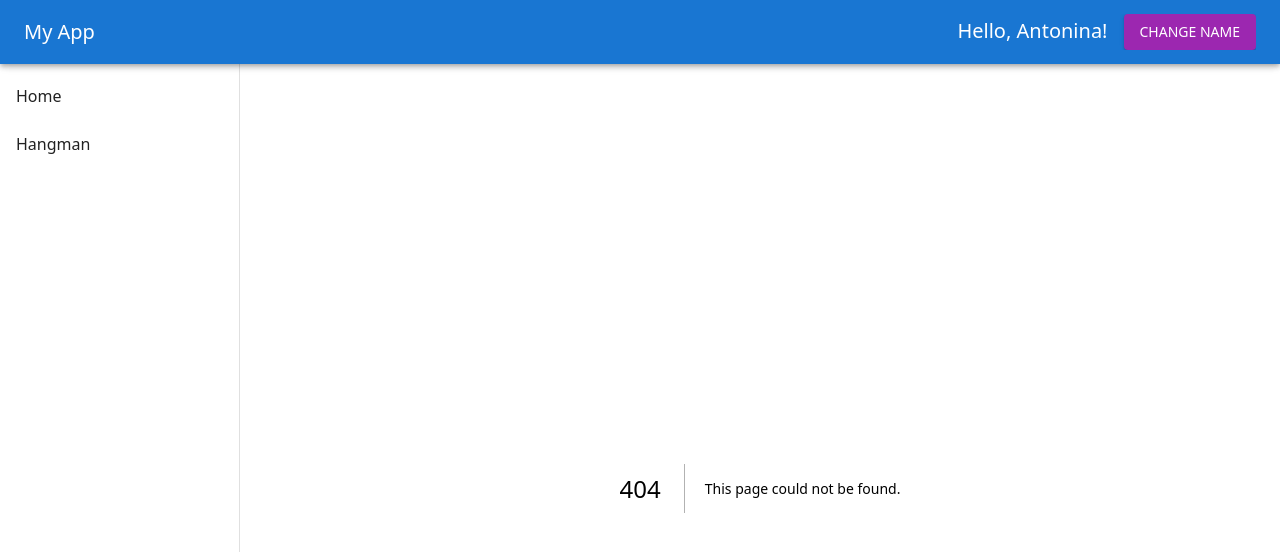
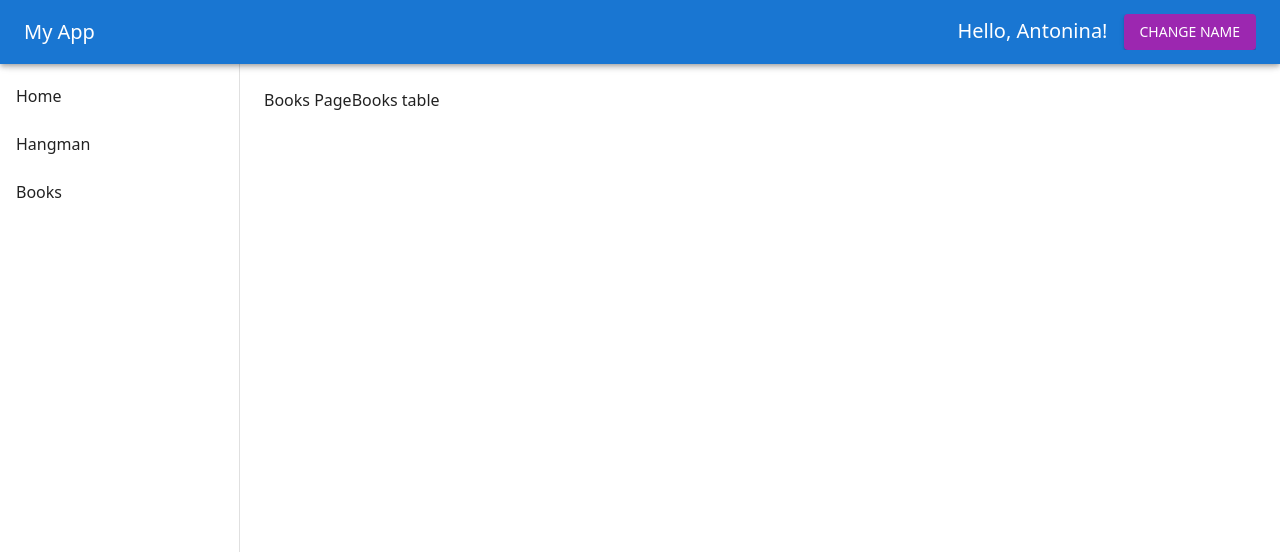
Before and after one commit to linras/library, a Next.js app in the folder Library/library.client/: page /books in a window 1280 px wide. Before the commit this address had no page. Shown: the top 552 px of the page. Built offline with nearby package versions, Linux system fonts and the light colour scheme; what @mui/material-nextjs would draw is missing.

Commit message:
books init

```diff
--- /dev/null
+++ b/Library/library.client/app/books/page.tsx
@@ -0,0 +1,12 @@
+import BooksTable from "../components/books/books-table/books-table";
+
+const BooksPage = () => {
+  return (
+    <div>
+      Books Page
+      <BooksTable />
+    </div>
+  );
+};
+
+export default BooksPage;
--- /dev/null
+++ b/Library/library.client/app/components/books/books-table/books-table.tsx
@@ -0,0 +1,5 @@
+const BooksTable = () => {
+  return <>Books table</>;
+};
+
+export default BooksTable;
--- a/Library/library.client/app/components/hangman/keyboard.tsx
+++ b/Library/library.client/app/components/hangman/keyboard.tsx
@@ -26,6 +26,7 @@ const HangmanLetter = ({
   const handleClick = () => {
     setWasPressed(true);
     handleLetterClick(letter);
+    debugger;
   };
 
   return (
--- a/Library/library.client/app/components/layout/page-layout.tsx
+++ b/Library/library.client/app/components/layout/page-layout.tsx
@@ -60,6 +60,11 @@ export const PageLayout = ({ children }: IProps) => {
                 <ListItemText primary={"Hangman"} />
               </ListItemButton>
             </Link>
+            <Link href={`/books`} passHref key={"books"}>
+              <ListItemButton>
+                <ListItemText primary={"Books"} />
+              </ListItemButton>
+            </Link>
           </List>
         </Box>
       </Drawer>
--- /dev/null
+++ b/Library/library.client/app/models/books-model.tsx
@@ -0,0 +1,14 @@
+export interface Book {
+  id: number;
+  title: string;
+  author: string;
+  category: BookCategory;
+}
+
+export enum BookCategory {
+  ScienceFiction,
+  Classic,
+  Philosophy,
+  Cooking,
+  Horror,
+}
```
